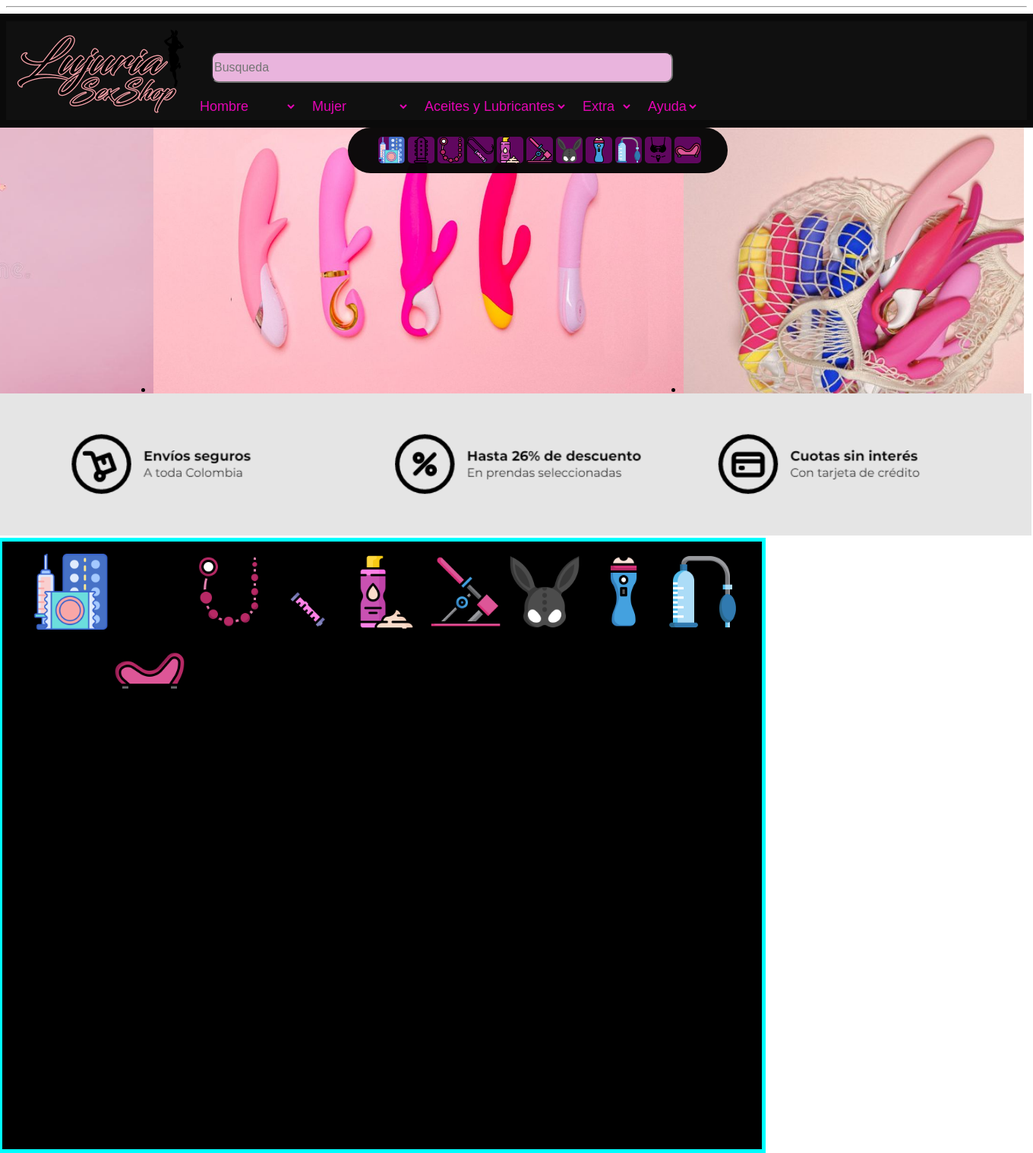
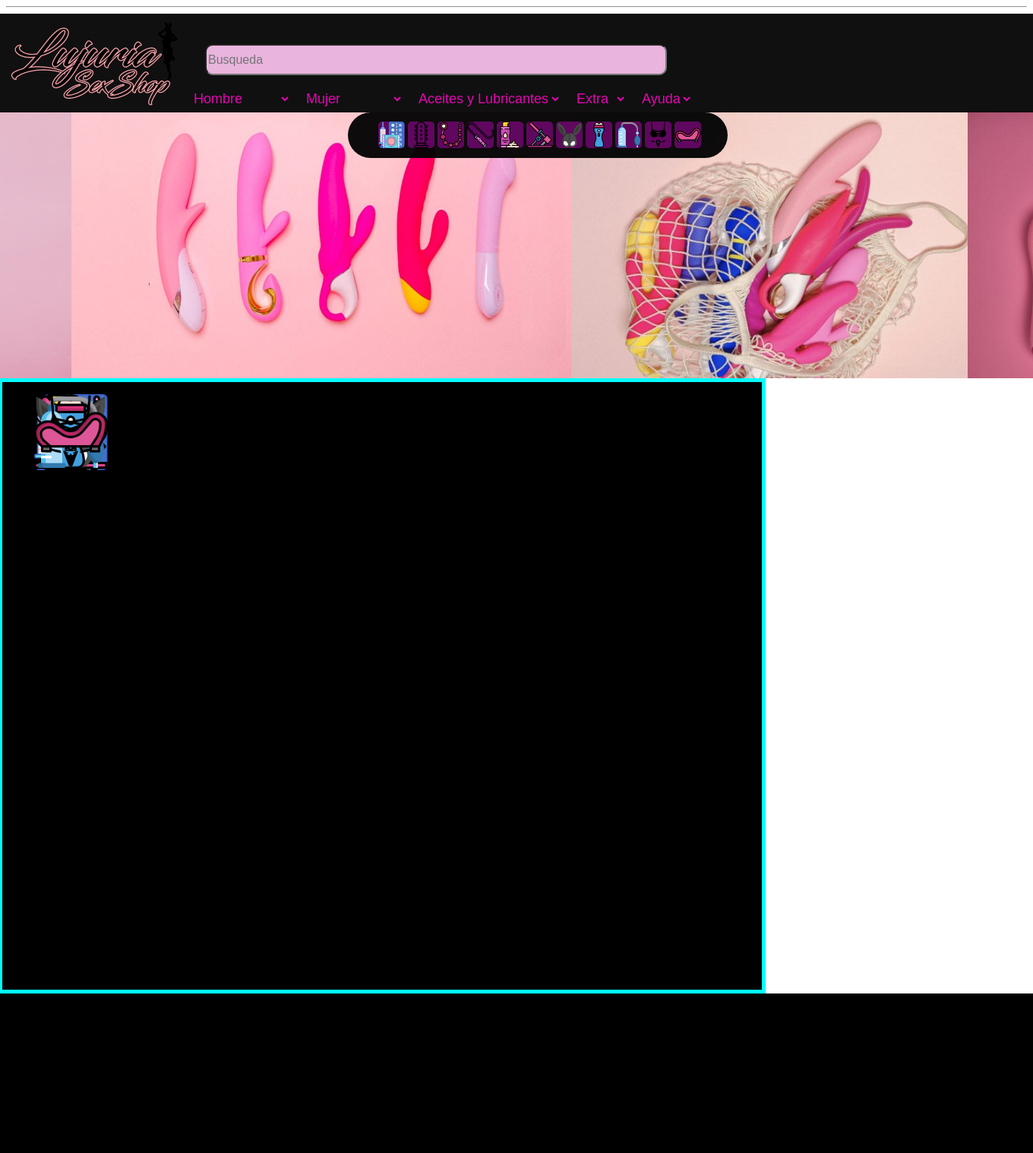
Before and after one commit to davidadpa/lujuriasexshopweb, a PHP site: page / in a window 1360 px wide. Shown: the whole page at 76% size. After the commit the page ends 1308 px from the top, so only its background shows below. Run offline with PHP 8.4, Linux system fonts and the light colour scheme.

Commit message:
Index
mejorando la escala

```diff
--- a/CSS/Style-size.css
+++ b/CSS/Style-size.css
@@ -7,7 +7,7 @@
 }
 
 .banner img{
-    width: 1000px;
+
     height: auto;
     border-color: rgb(252, 0, 0);
     border-style: solid;
@@ -21,11 +21,9 @@
     width: 100%;
     height: 130px;
     margin-top: 0px;
-    margin-left: -10px;
+    margin-left: -8px;
     background-color: rgba(0, 0, 0, 0.938);
-    border-color: rgb(10, 10, 10);
-    border-style: solid;
-    border-width: 10px;
+    position: absolute;
 
 }
 .menu{
@@ -82,6 +80,7 @@
 
 .menu-iconos{
     display: flex;
+    margin-top: 130px;
     position: absolute;
     margin-left: 450px;
     background-color: rgba(5, 5, 5, 0.966);
@@ -98,10 +97,12 @@
     border-radius: 5px;
 }
 
+
+
 .caja{
-    display: flex;
+
     margin-left:-10px;
-    margin-top: 190px;
+    margin-top: 480px;
     background-color: black;
     width: 1000px;
     height: 800px;
@@ -109,35 +110,39 @@
     border-color: aqua;
     border-style: solid;
     position: absolute;
+
 }
 
 .caja img{
     width: 100px;
+    position: absolute;
 }
 
 .Promociones{
-        margin-left:-40px;
-        width: 1380px;
+        margin-left:-8px;
+        margin-top: 130px;
+        width: 100%;
         height: 350px;
         background-color: rgba(255, 0, 234, 0.959);
         background-position: center;
         text-align: center;
         overflow: hidden;
+        position: absolute;
 
 }
 
 .Promociones ul {
     display: flex;
-    height: 400px;
+    height: 350px;
     animation: cambio 20s infinite;
     animation-direction: alternate;
     animation-timing-function: ease-in;
-    margin-top: 30px;
   }
   .Promociones img{
     width: auto;
     height: 350px;
-    margin-top: -30px;
+    margin-top: -16px;
+    margin-left: -40px;
 
   }
 
@@ -157,15 +162,3 @@
 
 
   }
-
-.anuncio{
-   position: absolute;
-   width: 100%;
-}
-
-.anuncio img{
-    width: 100%;
-    background-color: black;
-    margin-left: -10px;
-
-  }
--- a/Index.html
+++ b/Index.html
@@ -77,23 +77,9 @@
         </nav>
 
     </div>
-    <div class="menu-iconos">
-            <ul>
-                      <img class="anti" src="Img/Iconos/anticonceptivos.png">
-                    <img class="conso" src="Img/Iconos/consolador.png">
-                    <img class="ero" src="Img/Iconos/erotico.png">
-                    <img class="lati" src="Img/Iconos/latigo.png">
-                    <img class="lubri" src="Img/Iconos/lubricante.png">
-                    <img class="maqui" src="Img/Iconos/maquina.png">
-                    <img class="masc" src="Img/Iconos/mascara.png">
-                    <img class="mast" src="Img/Iconos/masturbador.png">
-                    <img class="pen" src="Img/Iconos/pene.png">
-                    <img class="ropa" src="Img/Iconos/ropa-interior.png">
-                    <img class="sofa" src="Img/Iconos/sofa.png">
-            </ul>
-        </div>
 
-        <section>
+
+        <section class="contenido">
 
             <div class="Promociones">
                 <ul>
@@ -113,12 +99,22 @@
 
                 </ul>
             </div>
+           <div class="menu-iconos">
+            <ul>
+                      <img class="anti" src="Img/Iconos/anticonceptivos.png">
+                    <img class="conso" src="Img/Iconos/consolador.png">
+                    <img class="ero" src="Img/Iconos/erotico.png">
+                    <img class="lati" src="Img/Iconos/latigo.png">
+                    <img class="lubri" src="Img/Iconos/lubricante.png">
+                    <img class="maqui" src="Img/Iconos/maquina.png">
+                    <img class="masc" src="Img/Iconos/mascara.png">
+                    <img class="mast" src="Img/Iconos/masturbador.png">
+                    <img class="pen" src="Img/Iconos/pene.png">
+                    <img class="ropa" src="Img/Iconos/ropa-interior.png">
+                    <img class="sofa" src="Img/Iconos/sofa.png">
+            </ul>
+        </div>
 
-    <div class="anuncio">
-
-        <img src="img/anuncio/baww.png">
-
-    </div>
 
     <div class="caja">
         <ul>
```
Lines whose indentation alone changed are shown as unchanged.
